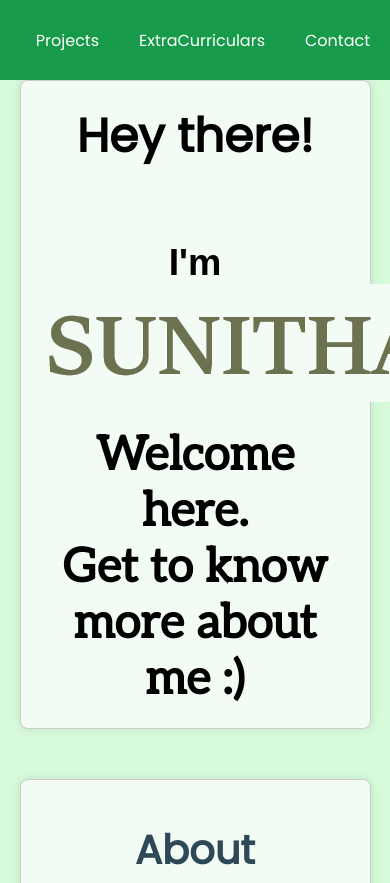
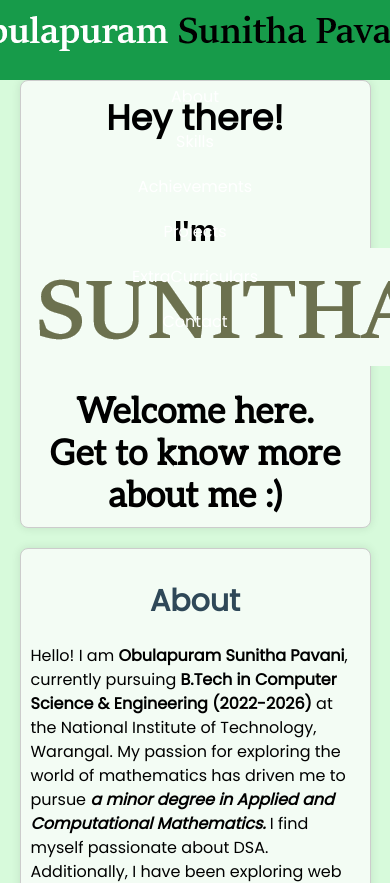
Before and after one commit to pavani9104/Portfolio-Website, a plain HTML site: page index.html in a window 390 px wide. Shown: the top 883 px of the page. Drawn offline with Linux system fonts and the light colour scheme; a web font is replaced by a local one.

Commit message:
style.css

```diff
--- a/style.css
+++ b/style.css
@@ -9,7 +9,7 @@ body {
 }
 
 .main {
-    margin-top: 80px; /* Adjusted margin for the fixed navbar */
+    margin-top: 80px;
 }
 
 .nav_bar {
@@ -23,13 +23,12 @@ body {
 
 .nav_bar ul {
     display: flex;
-    justify-content: flex-end;
+    justify-content: space-around;
     align-items: center;
     height: 100%;
 }
 
 .nav_bar li {
-    padding: 0 20px;
     list-style: none;
 }
 
@@ -282,3 +281,90 @@ footer li a {
     height: 30px;
     width: 30px;
 }
+
+/* Media Queries */
+@media only screen and (max-width: 768px) {
+    .nav_bar ul {
+        flex-direction: column;
+        align-items: center;
+    }
+
+    .nav_bar li {
+        padding: 15px 0;
+    }
+
+    .box {
+        margin: 30px auto;
+        padding: 15px;
+    }
+}
+
+@media only screen and (max-width: 480px) {
+    .nav_bar ul {
+        flex-direction: column;
+        align-items: center;
+    }
+
+    .nav_bar li {
+        padding: 10px 0;
+    }
+
+    .box {
+        margin: 20px auto;
+        padding: 10px;
+    }
+
+    .t1 {
+        font-size: 30px;
+    }
+
+    .t2 {
+        font-size: 20px;
+    }
+
+    .t3 {
+        font-size: 30px;
+    }
+
+    #greet {
+        padding-left: 0;
+    }
+
+    #About {
+        font-size: 16px;
+    }
+
+    .heading {
+        font-size: 30px;
+    }
+
+    #Achievements,
+    #ExtraCurriculars li,
+    #Projects,
+    #Projects h3,
+    #Projects h2,
+    #tech li,
+    #id2 h3,
+    .skill-name,
+    label,
+    input,
+    textarea,
+    button,
+    #contact,
+    #contact p,
+    #fcr {
+        font-size: 16px;
+    }
+
+    footer {
+        flex-direction: column;
+    }
+
+    #fname {
+        font-size: 20px;
+    }
+
+    footer li a {
+        font-size: 16px;
+    }
+}
```
